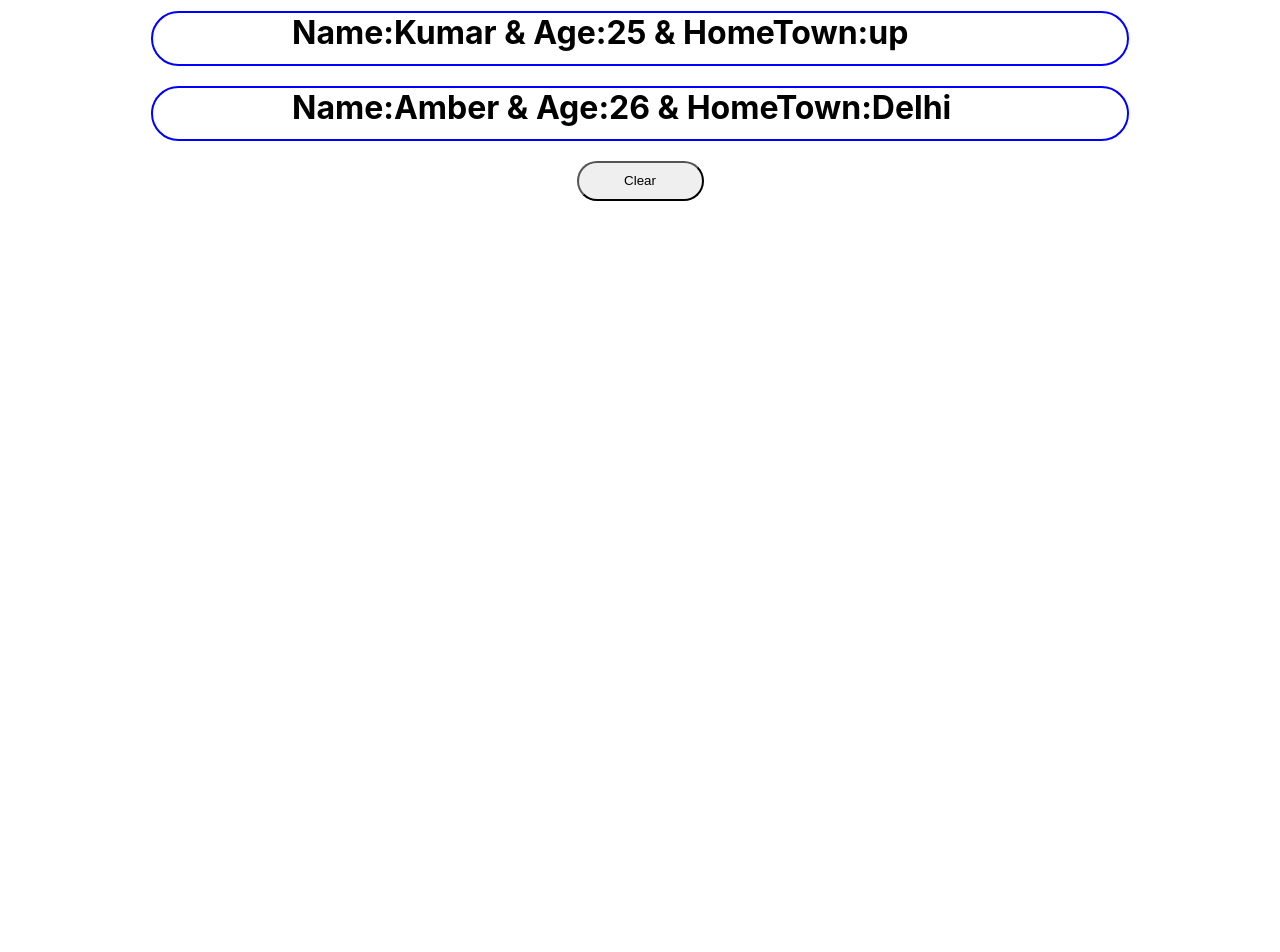
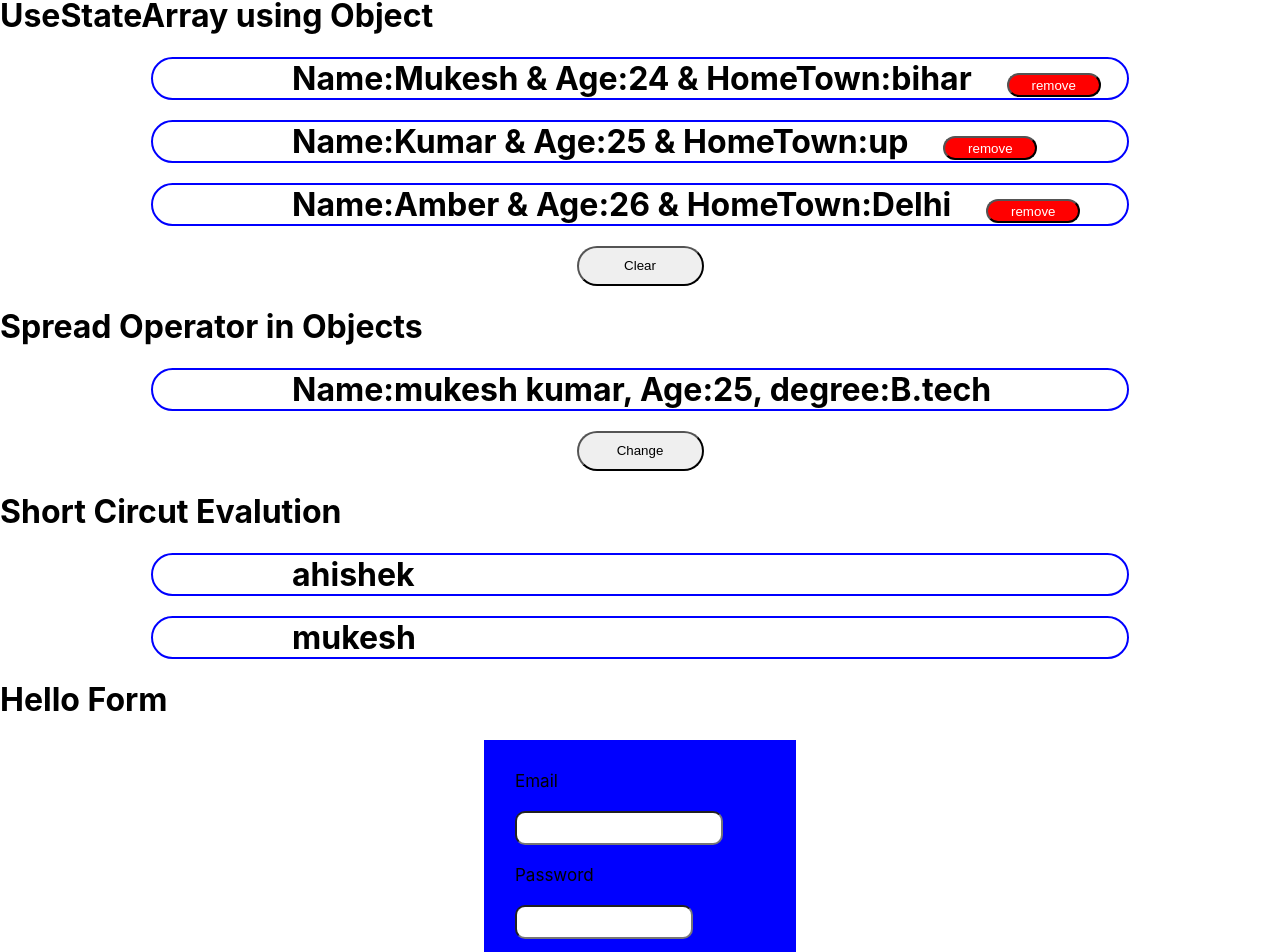
Before and after one commit to krmukesh1/React-Hooks, a React (Create React App) app in the folder my-app/: page / in a window 1280 px wide. Shown: the part 146-1098 px from the top of the page. Before the commit the page ends 800 px from the top, so only its background shows below. Built offline with nearby package versions, Linux system fonts and the light colour scheme.

Commit message:
hookes practices

```diff
--- a/my-app/src/App.css
+++ b/my-app/src/App.css
@@ -39,7 +39,7 @@
 .h1style {
   display: block;
   margin: 20px auto;
-  height: 51px;
+  height: auto;
   width: 835px;
   border: 2px solid blue;
   border-radius: 30px;
@@ -65,3 +65,47 @@
   outline: none;
   border-radius: 20px !important;
 }
+button.btnInner {
+  height: 24px;
+  width: 94px;
+  border-radius: 13px;
+  margin-left: 35px;
+  background: red;
+  color: #fff;
+  outline: none;
+}
+form {
+  display: block;
+  margin: auto;
+  border: 1px solid blue;
+  width: 250px;
+  height: 150px;
+  padding: 30px;
+  background-color: blue;
+}
+input#email {
+  height: 28px;
+  width: 200px;
+  margin: 20px 0;
+  border-radius: 10px;
+  outline: none;
+}
+input#password {
+  height: 28px;
+  width: 170px;
+  margin: 20px 0;
+  border-radius: 10px;
+  outline: none;
+}
+label {
+  font-size: 17px;
+}
+button.sub {
+  text-align: center;
+  display: block;
+  margin: auto;
+  height: 30px;
+  width: 80px;
+  border-radius: 16px;
+  outline: none;
+}
--- a/my-app/src/App.js
+++ b/my-app/src/App.js
@@ -1,7 +1,12 @@
 import React, { useState } from "react";
 import "./App.css";
+
 import RulesHook from "./component/RulesHook";
 import UseStateArray from "./component/UseStateArray";
+import UseStateObjects from "./component/UseStateObjects";
+import ShortCirEval from "./component/ShortCirEval";
+import BasicForm from "./component/forms/BasicForm";
+
 function App() {
   // const[isToggled, setToggled]=useState('mukesh kumar')
   //  const[myName, setMyName]=useState('mukesh Kumar');
@@ -18,6 +23,9 @@ function App() {
 
       <RulesHook />
       <UseStateArray />
+      <UseStateObjects />
+      <ShortCirEval />
+      <BasicForm />
     </div>
   );
 }
--- a/my-app/src/component/RulesHook.js
+++ b/my-app/src/component/RulesHook.js
@@ -1,9 +1,11 @@
 import React, { useState } from "react";
 
 export const RulesHook = () => {
+  //
   const [myName, setMyName] = useState("mukesh Kumar");
   return (
     <div>
+      <h1>Hooks useState</h1>
       <h1>{myName}</h1>
     </div>
   );
--- /dev/null
+++ b/my-app/src/component/ShortCirEval.js
@@ -0,0 +1,21 @@
+import React, { useState } from "react";
+
+const ShortCirEval = () => {
+  const [demo, setDemo] = useState("ahishek");
+  return (
+    <div>
+      <h1>Short Circut Evalution</h1>
+      <h1 className="h1style">
+        {demo || (
+          <>
+            <h1>Abhishek</h1>
+            <p>Amber</p>
+          </>
+        )}
+      </h1>
+      <h1 className="h1style">{demo && "mukesh"}</h1>
+    </div>
+  );
+};
+
+export default ShortCirEval;
--- a/my-app/src/component/UseStateArray.js
+++ b/my-app/src/component/UseStateArray.js
@@ -25,13 +25,23 @@ const UseStateArray = () => {
   const clearArray = () => {
     setmyBioData([]);
   };
+  const removeElem = (id) => {
+    const myNewArray = myArray.filter((curElm) => {
+      return curElm.id !== id;
+    });
+    setmyBioData(myNewArray);
+  };
   return (
     <>
+      <h1>UseStateArray using Object</h1>
       {myArray.map((curElm) => {
         return (
           <h1 className="h1style" key={curElm.id}>
             Name:{curElm.myName} & Age:{curElm.myAge} & HomeTown:
             {curElm.homeTown}
+            <button className="btnInner" onClick={() => removeElem(curElm.id)}>
+              remove
+            </button>
           </h1>
         );
       })}
--- /dev/null
+++ b/my-app/src/component/UseStateObjects.js
@@ -0,0 +1,25 @@
+import React, { useState } from "react";
+
+const UseStateObjects = () => {
+  const [myObject, setmyObject] = useState({
+    myName: "mukesh kumar",
+    myAge: 25,
+    degree: "B.tech",
+  });
+  const onChange = () => {
+    setmyObject({ ...myObject, myAge: 26, myName: "kundan" });
+  };
+  return (
+    <div>
+      <h1>Spread Operator in Objects</h1>
+      <h1 className="h1style">
+        Name:{myObject.myName}, Age:{myObject.myAge}, degree:{myObject.degree}
+      </h1>
+      <button className="btn" onClick={onChange}>
+        Change
+      </button>
+    </div>
+  );
+};
+
+export default UseStateObjects;
--- /dev/null
+++ b/my-app/src/component/forms/BasicForm.js
@@ -0,0 +1,70 @@
+import React, { useState } from "react";
+
+const BasicForm = () => {
+  const [email, setEmail] = useState("");
+  const [password, setPassword] = useState("");
+  const [allEntry, setAllEntry] = useState([]);
+
+  const submitForm = (e) => {
+    e.preventDefault();
+
+    if (email && password) {
+      const newEntry = {
+        id: new Date().getTime().toString(),
+        email: email,
+        password: password,
+      };
+
+      setAllEntry([...allEntry, newEntry]);
+      console.log(allEntry);
+      setEmail("");
+      setPassword("");
+    } else {
+      alert("plz fill the correct Data");
+    }
+  };
+
+  return (
+    <>
+      <h1>Hello Form</h1>
+      <form action="" onSubmit={submitForm}>
+        <div>
+          <label htmlFor="email">Email</label>
+          <input
+            type="text"
+            name="email"
+            value={email}
+            id="email"
+            autoComplete="off"
+            onChange={(e) => setEmail(e.target.value)}
+          />
+        </div>
+        <div>
+          <label htmlFor="password">Password</label>
+          <input
+            type="password"
+            name="password"
+            value={password}
+            id="password"
+            onChange={(e) => setPassword(e.target.value)}
+          />
+        </div>
+
+        <button className="sub" type="submit">
+          Login
+        </button>
+      </form>
+      {allEntry.map((curEle) => {
+        const { id, email, password } = curEle;
+        return (
+          <div className="h1style" key={id}>
+            <p>{email}</p>
+            <p>{password}</p>
+          </div>
+        );
+      })}
+    </>
+  );
+};
+
+export default BasicForm;
```
